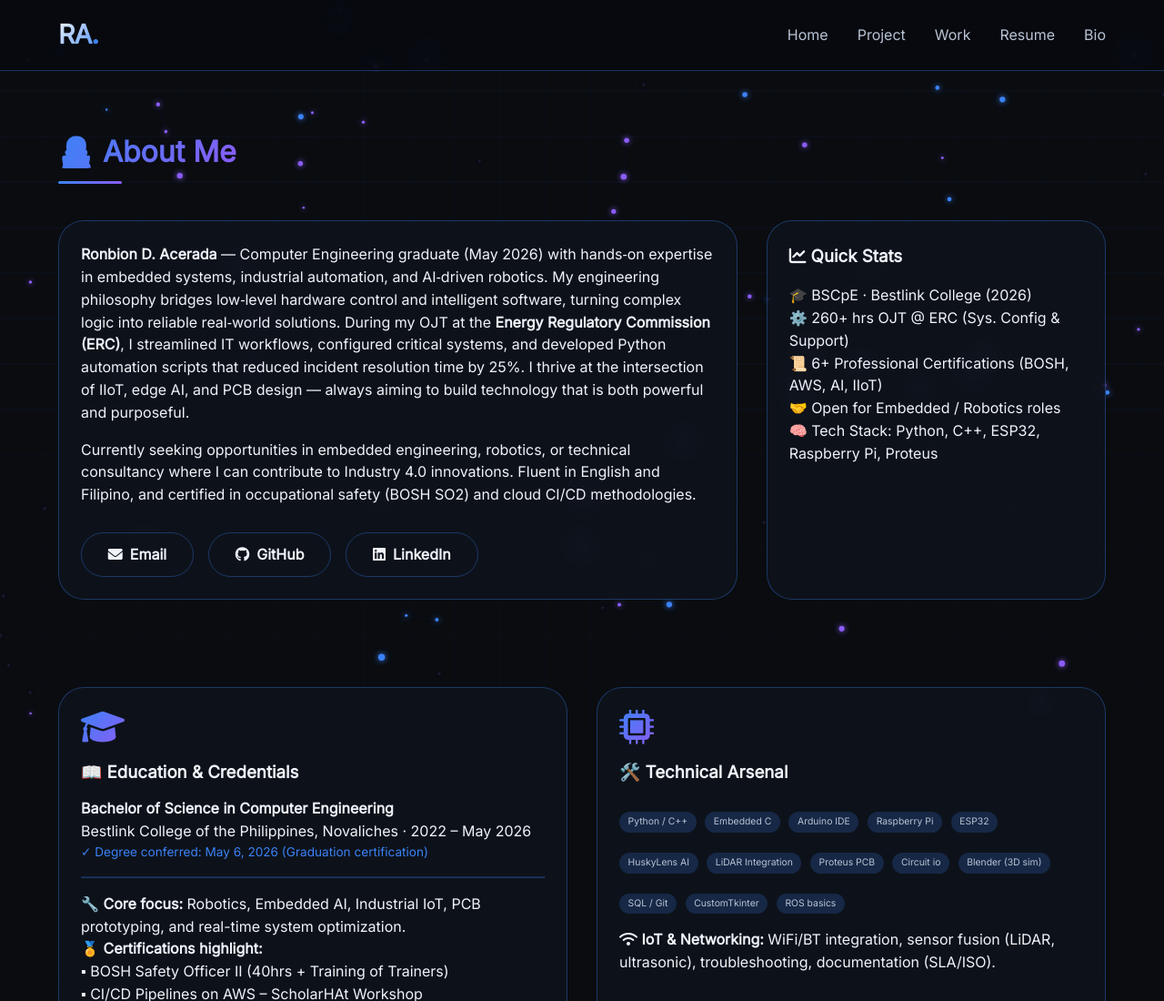
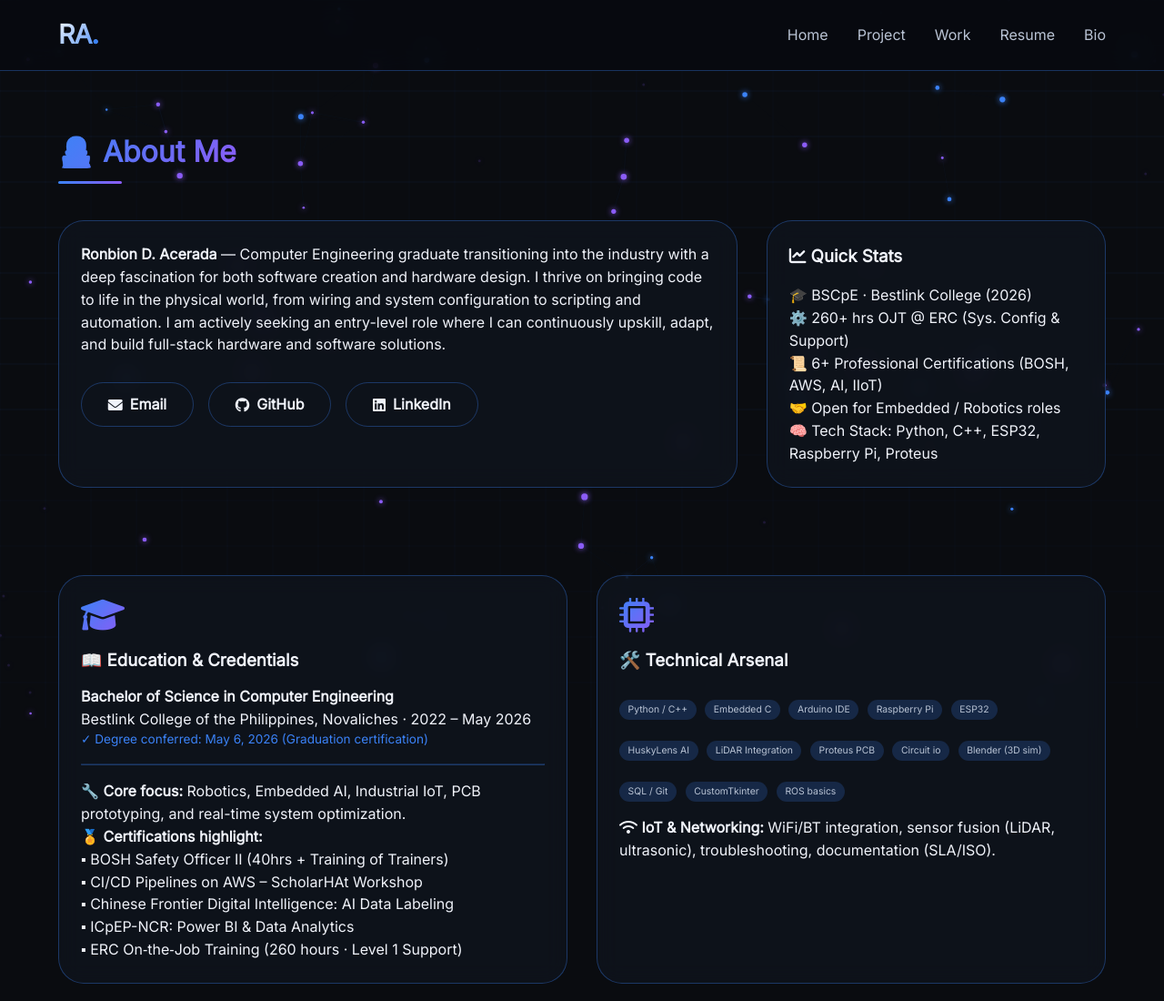
Before and after one commit to acerada-ronbion/portfolio-ron, a plain HTML site: page about.html in a window 1280 px wide. Shown: the top 1100 px of the page at 91% size. Drawn offline with Linux system fonts and the light colour scheme.

Commit message:
Revise About Me section and technical details
Updated the content of the about.html file to reflect a new bio and technical focus.

```diff
--- a/about.html
+++ b/about.html
@@ -30,8 +30,7 @@
             </div>
             <div class="bio-grid" style="display:grid; grid-template-columns:2fr 1fr; gap:2rem;">
                 <div class="bio-text glass-card">
-                    <p><strong>Ronbion D. Acerada</strong> — Computer Engineering graduate (May 2026) with hands‑on expertise in embedded systems, industrial automation, and AI‑driven robotics. My engineering philosophy bridges low‑level hardware control and intelligent software, turning complex logic into reliable real‑world solutions. During my OJT at the <strong>Energy Regulatory Commission (ERC)</strong>, I streamlined IT workflows, configured critical systems, and developed Python automation scripts that reduced incident resolution time by 25%. I thrive at the intersection of IIoT, edge AI, and PCB design — always aiming to build technology that is both powerful and purposeful.</p>
-                    <p style="margin-top: 1rem;">Currently seeking opportunities in embedded engineering, robotics, or technical consultancy where I can contribute to Industry 4.0 innovations. Fluent in English and Filipino, and certified in occupational safety (BOSH SO2) and cloud CI/CD methodologies.</p>
+                    <p><strong>Ronbion D. Acerada</strong> — Computer Engineering graduate transitioning into the industry with a deep fascination for both software creation and hardware design. I thrive on bringing code to life in the physical world, from wiring and system configuration to scripting and automation. I am actively seeking an entry-level role where I can continuously upskill, adapt, and build full-stack hardware and software solutions.</p>
                     <div class="bio-contact" style="display:flex; gap:1rem; margin-top:1.8rem;">
                         <a href="mailto:ronbion.11@gmail.com" class="btn outline"><i class="fas fa-envelope"></i> Email</a>
                         <a href="https://github.com/acerada-ronbion" class="btn outline" target="_blank"><i class="fab fa-github"></i> GitHub</a>
```
